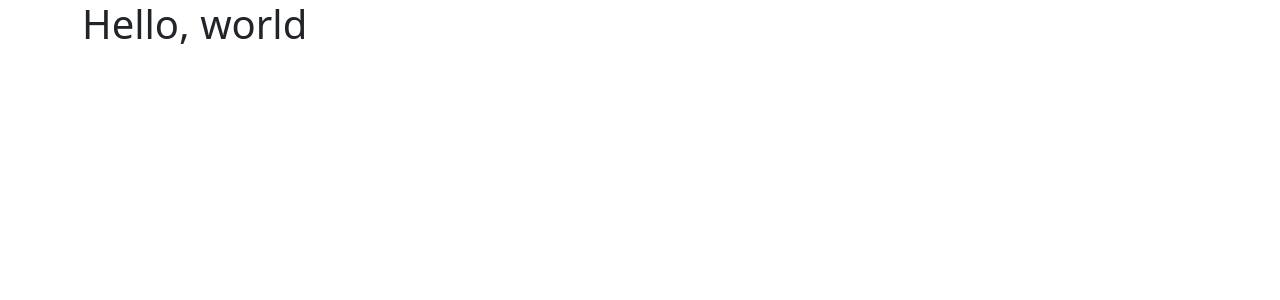
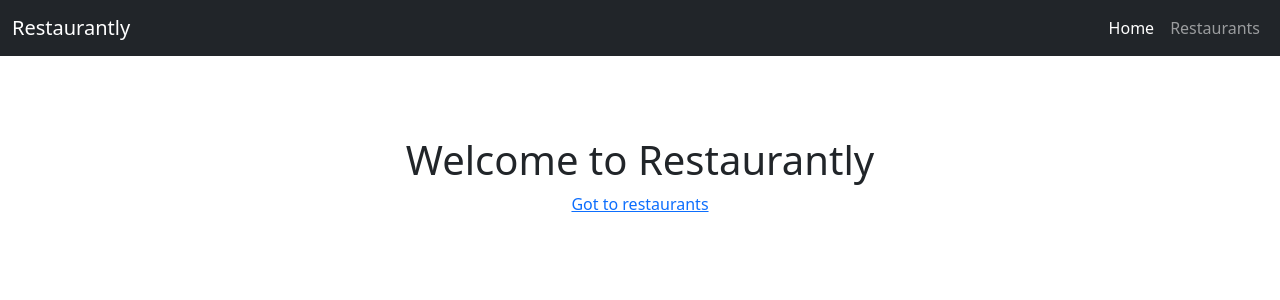
Before and after one commit to mykhailo-wdev/restaurant-rating, a Nuxt app: page / in a window 1280 px wide. Shown: the top 300 px of the page. Built offline with nearby package versions, Linux system fonts and the light colour scheme.

Commit message:
Created navbar

```diff
--- a/app.vue
+++ b/app.vue
@@ -1,5 +1,16 @@
 <template>
-  <div class="container">
-    <h1>Hello, world</h1>
+  <div>
+    <Nav />
+    <div class="container">
+      <h1>Welcome to Restaurantly</h1>
+      <a href="/restaurants">Got to restaurants</a>
+    </div>
   </div>
 </template>
+
+<style scoped>
+.container {
+  text-align: center;
+  margin-top: 5rem;
+}
+</style>
--- /dev/null
+++ b/components/Nav.vue
@@ -0,0 +1,29 @@
+<template>
+    <div>
+        <nav class="navbar navbar-expand-lg bg-dark navbar-dark">
+            <div class="container-fluid">
+                <a class="navbar-brand" href="/">Restaurantly</a>
+                <div class="collapse navbar-collapse" id="navbarSupportedContent">
+                <ul class="navbar-nav ml-auto mb-2 mb-lg-0">
+                    <li class="nav-item">
+                    <a class="nav-link active" aria-current="page" href="/">Home</a>
+                    </li>
+                    <li class="nav-item">
+                    <a class="nav-link" href="/restaurants">Restaurants</a>
+                    </li>
+                </ul>
+                </div>
+            </div>
+        </nav>
+    </div>
+</template>
+
+<script setup>
+
+</script>
+
+<style scoped>
+.ml-auto {
+    margin-left: auto;
+}
+</style>
```
